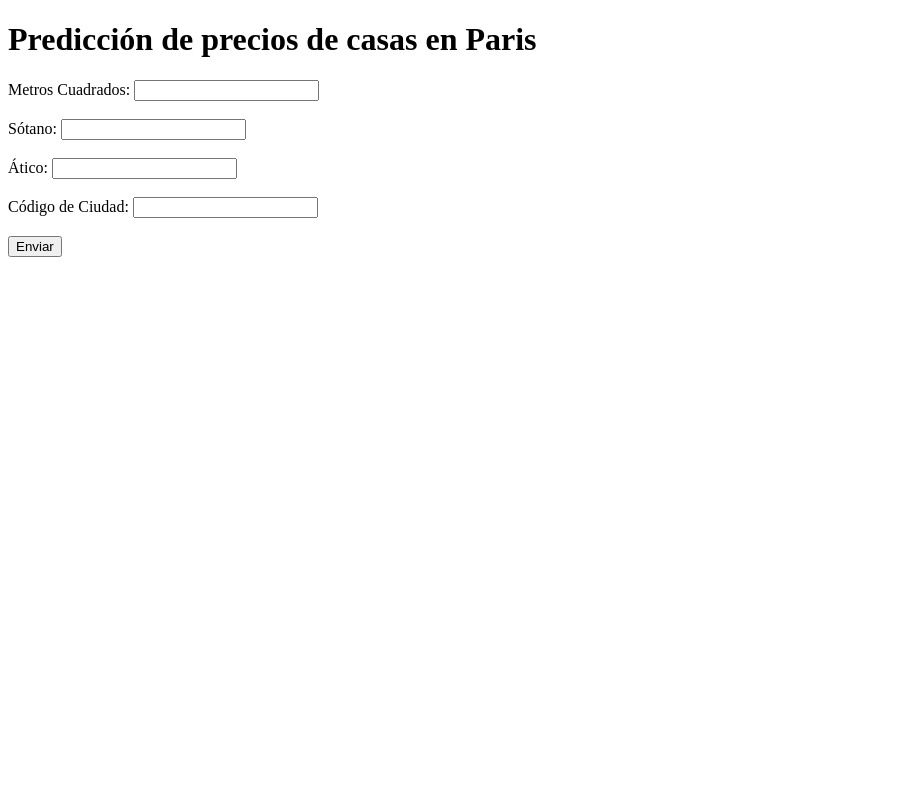
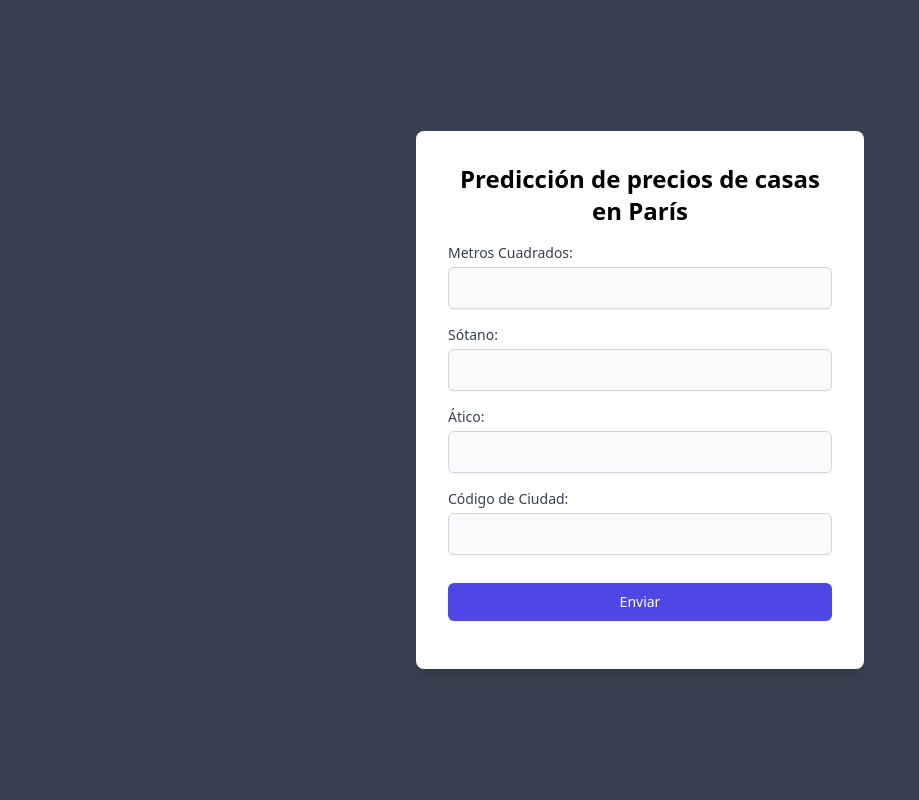
Before and after one commit to Angel0603/proyecto_mes_2, a Flask app: page / in a window 1280 px wide. Shown: the whole page, without its empty margins (0-919 px from the left). Run offline with Flask 3, Linux system fonts and the light colour scheme; parts of the project's set-up code (start-up, migrations or seed data) failed here and were passed over.

Commit message:
Diseño al formulario

```diff
--- a/templates/formulario.html
+++ b/templates/formulario.html
@@ -1,7 +1,11 @@
 <!DOCTYPE html>
-<html>
+<html lang="en">
 <head>
-    <title>Predicción de precios de casas en Paris</title>
+    <meta charset="UTF-8">
+    <meta name="viewport" content="width=device-width, initial-scale=1.0">
+    <title>Predicción de precios de casas en París</title>
+    <!-- Enlace a Tailwind CSS desde CDN -->
+    <link href="https://cdn.jsdelivr.net/npm/tailwindcss@2.2.19/dist/tailwind.min.css" rel="stylesheet">
     <script>
         function enviarDatos(event) {
             event.preventDefault(); // Evitar el envío tradicional del formulario
@@ -28,19 +32,31 @@
         }
     </script>
 </head>
-<body>
-    <h1>Predicción de precios de casas en Paris</h1>
-    <form id="formulario" onsubmit="enviarDatos(event)">
-        <label for="squareMeters">Metros Cuadrados:</label>
-        <input type="text" id="squareMeters" name="squareMeters"><br><br
-        <label for="basement">Sótano:</label>
-        <input type="text" id="basement" name="basement"><br><br>
-        <label for="attic">Ático:</label>
-        <input type="text" id="attic" name="attic"><br><br
-        <label for="cityCode">Código de Ciudad:</label>
-        <input type="text" id="cityCode" name="cityCode"><br><br>
-        <input type="submit" value="Enviar">
-    </form>
-    <p id="resultado"></p>
+<body class="bg-gray-700 flex items-center justify-center h-screen">
+    <div class="bg-white p-8 rounded-lg shadow-lg max-w-md">
+        <h1 class="text-2xl font-bold text-center mb-4">Predicción de precios de casas en París</h1>
+        <form id="formulario" onsubmit="enviarDatos(event)" class="space-y-4">
+            <div>
+                <label for="squareMeters" class="block text-sm font-medium text-gray-700">Metros Cuadrados:</label>
+                <input type="text" id="squareMeters" name="squareMeters" class="mt-1 block w-full px-3 py-2 bg-gray-50 border border-gray-300 rounded-md shadow-sm focus:outline-none focus:ring-indigo-500 focus:border-indigo-500">
+            </div>
+            <div>
+                <label for="basement" class="block text-sm font-medium text-gray-700">Sótano:</label>
+                <input type="text" id="basement" name="basement" class="mt-1 block w-full px-3 py-2 bg-gray-50 border border-gray-300 rounded-md shadow-sm focus:outline-none focus:ring-indigo-500 focus:border-indigo-500">
+            </div>
+            <div>
+                <label for="attic" class="block text-sm font-medium text-gray-700">Ático:</label>
+                <input type="text" id="attic" name="attic" class="mt-1 block w-full px-3 py-2 bg-gray-50 border border-gray-300 rounded-md shadow-sm focus:outline-none focus:ring-indigo-500 focus:border-indigo-500">
+            </div>
+            <div>
+                <label for="cityCode" class="block text-sm font-medium text-gray-700">Código de Ciudad:</label>
+                <input type="text" id="cityCode" name="cityCode" class="mt-1 block w-full px-3 py-2 bg-gray-50 border border-gray-300 rounded-md shadow-sm focus:outline-none focus:ring-indigo-500 focus:border-indigo-500">
+            </div>
+            <div class="text-center">
+                <input type="submit" value="Enviar" class="cursor-pointer mt-3 w-full inline-flex items-center justify-center px-4 py-2 border border-transparent rounded-md shadow-sm text-sm font-medium text-white bg-indigo-600 hover:bg-indigo-700 focus:outline-none focus:ring-2 focus:ring-offset-2 focus:ring-indigo-500">
+            </div>
+        </form>
+        <p id="resultado" class="mt-4 text-center text-lg font-medium text-gray-900"></p>
+    </div>
 </body>
 </html>
```
